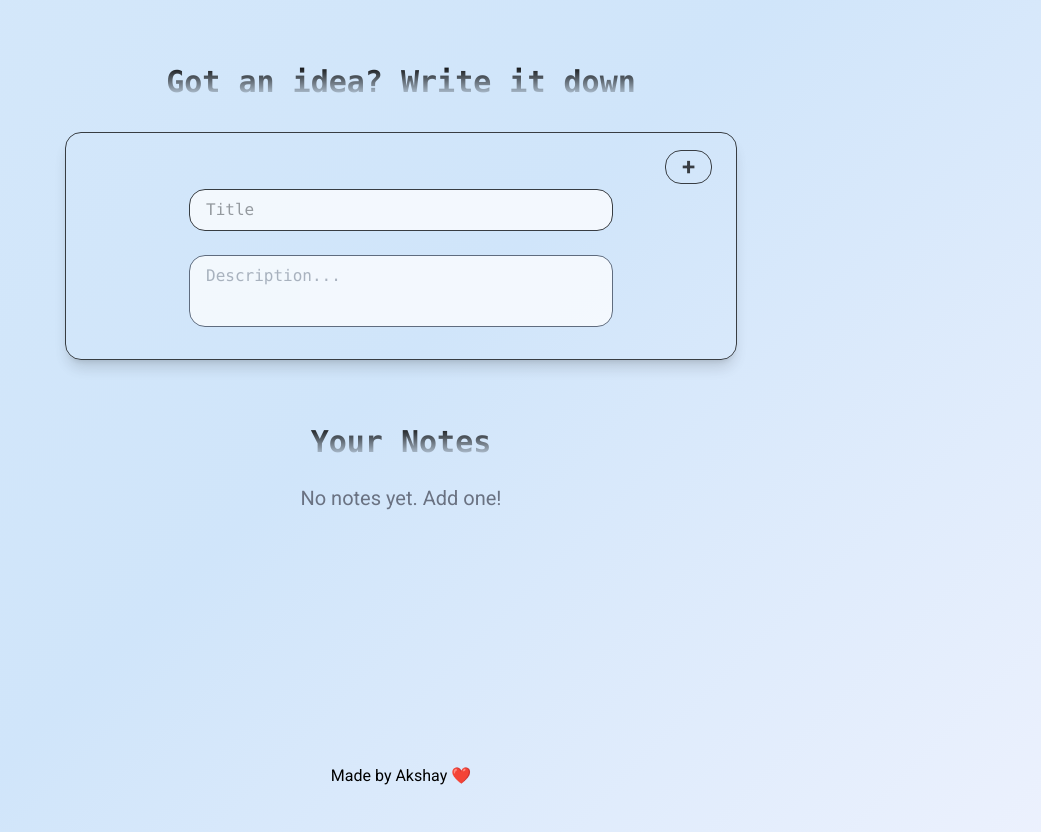
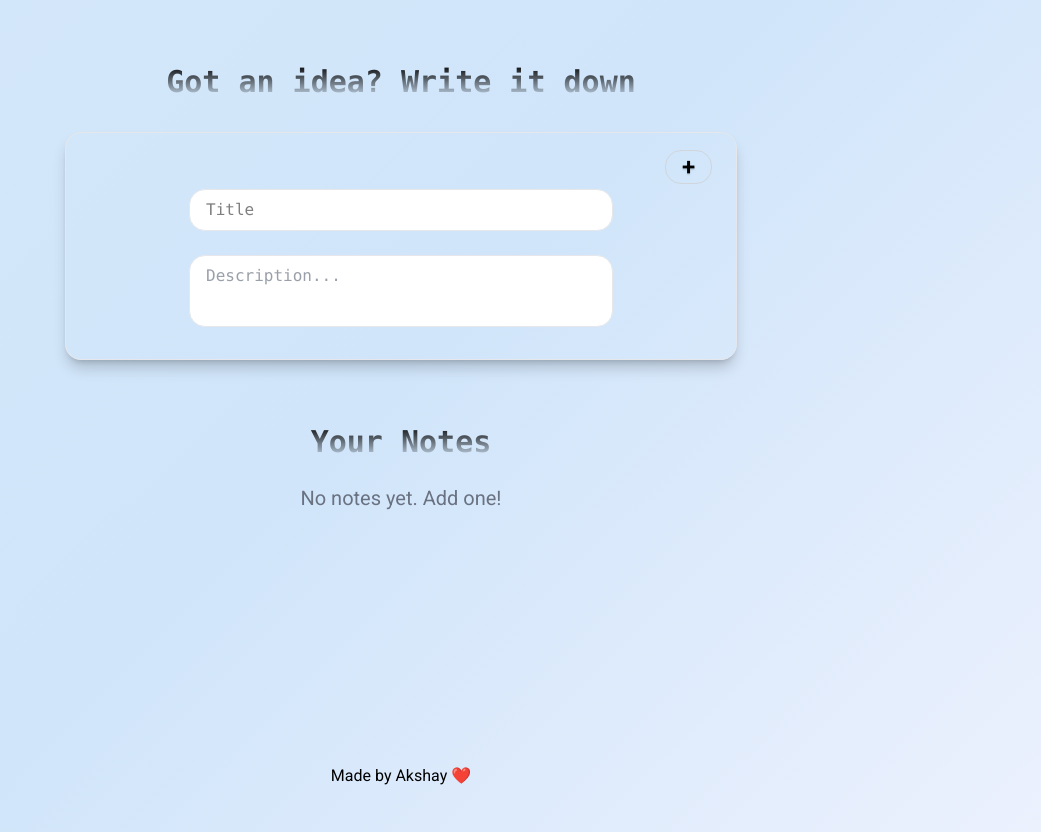
Before and after one commit to Akshay1799/Note-App, a React (Vite) app: page / in a window 1280 px wide. Shown: the whole page, without its empty margins (239-1280 px from the left). Built offline with nearby package versions, Linux system fonts and the light colour scheme; a web font is replaced by a local one.

Commit message:
added local storage, fixed timstamp issue, and little bit of styling

```diff
--- a/src/App.jsx
+++ b/src/App.jsx
@@ -1,27 +1,37 @@
 // App.jsx
-import { useState } from "react"
+import { useState, useEffect } from "react"
 import FormInput from "./components/FormInput"
 import Notes from "./components/Notes"
 import Footer from "./components/Footer";
 function App() {
 
-  const [notes, setNotes] = useState([]);
+  // const [notes, setNotes] = useState([]);
   const [editingNote, setEditingNote] = useState(null)
 
-  const handleDelete = (id)=>{
-      setNotes(notes.filter(note => note.id !== id))
-    }
+  const [notes, setNotes] = useState(() => {
+  const savedNotes = localStorage.getItem("notes");
+  return savedNotes ? JSON.parse(savedNotes) : [];
+});
 
-    const handleUpdate = (updatedNote)=>{
-      setNotes(notes.map((note)=>note.id === updatedNote.id?updatedNote:note));
-      setEditingNote(null);
-    }
+  const handleDelete = (id) => {
+    setNotes(notes.filter(note => note.id !== id))
+  }
+
+  useEffect(() => {
+    localStorage.setItem("notes", JSON.stringify(notes));
+  }, [notes]);
+
+
+  const handleUpdate = (updatedNote) => {
+    setNotes(notes.map((note) => note.id === updatedNote.id ? { ...note, ...updatedNote } : note));
+    setEditingNote(null);
+  }
 
   return (
     <div>
-      <FormInput setNotes={setNotes} editingNote={editingNote} onUpdate={handleUpdate}/>
-      <Notes notes={notes} onDelete={handleDelete} onEdit={setEditingNote}/>
-      <Footer/>
+      <FormInput setNotes={setNotes} editingNote={editingNote} onUpdate={handleUpdate} />
+      <Notes notes={notes} onDelete={handleDelete} onEdit={setEditingNote} />
+      <Footer />
     </div>
   )
 }
--- a/src/components/FormInput.jsx
+++ b/src/components/FormInput.jsx
@@ -1,76 +1,84 @@
-//FormInput.jsx
-import React, { useEffect } from 'react'
-import { useState } from 'react'
+import React, { useEffect, useState } from "react";
 
-const FormInput = ({setNotes,editingNote, onUpdate}) => {
-
-    const [title, setTitle] = useState('');
-    const [description, setDescription] = useState('');
+const FormInput = ({ setNotes, editingNote, onUpdate }) => {
+  const [title, setTitle] = useState("");
+  const [description, setDescription] = useState("");
 
   useEffect(() => {
-      if(editingNote){
+    if (editingNote) {
       setTitle(editingNote.title);
       setDescription(editingNote.description);
-      }else {
-            setTitle('');
-            setDescription('');
+    } else {
+      setTitle("");
+      setDescription("");
     }
+  }, [editingNote]);
 
-    }, [editingNote])
+  const handleAddOrUpdate = () => {
+    if (!title.trim() || !description.trim()) return;
 
-
-     const handleAddOrUpdate = ()=>{
-
-        if(!title.trim() || !description.trim()) return;
+    const nowIso = new Date().toISOString();
 
     if (editingNote) {
       const updateNote = {
         ...editingNote,
-                title:title.trim(),
+        title: title.trim(),
         description: description.trim(),
-                edited: new Date().toISOString()
+        updatedAt: nowIso, // updated time
       };
       onUpdate(updateNote);
     } else {
       const newNote = {
         id: Date.now(),
-                title:title.trim(),
-                description:description.trim(),
-                date: new Date().toISOString(),
-                time: new Date().toLocaleTimeString()
+        title: title.trim(),
+        description: description.trim(),
+        createdAt: nowIso,
+        updatedAt: nowIso, // same as created at
+      };
+      setNotes((prevNotes) => [...prevNotes, newNote]);
     }
 
-        setNotes((prevNotes)=>[...prevNotes, newNote]);
-
-    }
-        setTitle('');
-        setDescription('');
-    }
+    setTitle("");
+    setDescription("");
+  };
 
   return (
-        <div className='flex justify-center sticky flex-col items-center m-8 '>
-            <h2 className='font-mono text-black text-2xl  md:text-3xl font-bold mt-8 mask-b-from-fuchsia-500 mx-auto   '>Got an idea? Write it down</h2>
-            <div className='mx-auto animate-pulse relative flex justify-center items-center flex-col w-2xl  py-8 mt-8 my-8 border rounded-2xl shadow-lg/20 bg-blur  '>
-                <div className='group relative '>
-                    <button type='button' className='absolute left-66 top-[-15px] rounded-2xl px-4 mt-0 hover:cursor-pointer  hover:bg-blue-100 border font-semibold hover:duration-600 ease-out'
+    <div className="flex justify-center sticky flex-col items-center m-8">
+      <h2 className="font-mono text-black text-2xl md:text-3xl font-bold mt-8 mask-b-from-fuchsia-500 mx-auto">
+        Got an idea? Write it down
+      </h2>
+      <div className="mx-auto relative  flex justify-center items-center flex-col w-2xl py-8 mt-8 my-8 border border-gray-200 rounded-2xl shadow-lg/20 bg-blur">
+        <div className="group relative">
+          <button
+            type="button"
+            className="absolute left-66 top-[-15px] rounded-2xl px-4 mt-0 hover:cursor-pointer hover:bg-blue-100 border border-gray-300 font-semibold hover:duration-600 ease-out"
             onClick={handleAddOrUpdate}
-                    ><span className='text-2xl'>{editingNote ? "✎" : "+"}</span></button>
-                    <span className="absolute  left-51 bottom-3 translate-x-1/2   mb-2 w-max px-2 py-1 text-sm text-white bg-gray-700 rounded opacity-0 group-hover:opacity-100 transition">{editingNote ? "Update Note" : "Add a Note"}</span>
+          >
+            <span className="text-2xl text-shadow-sm">{editingNote ? "✎" : "+"}</span>
+          </button>
+          <span className="absolute left-51 bottom-3 translate-x-1/2 mb-2 w-max px-2 py-1 text-sm text-white bg-gray-700 rounded opacity-0 group-hover:opacity-100 transition">
+            {editingNote ? "Update Note" : "Add a Note"}
+          </span>
         </div>
         <div>
-                    <input type="text" placeholder='Title' className='border mx-2 py-2 px-4 mt-6 w-106 rounded-2xl bg-white font-mono'
+          <input
+            type="text"
+            placeholder="Title"
+            className="border border-gray-200 mx-2 py-2 px-4 mt-6 w-106 rounded-2xl bg-white font-mono"
             value={title}
-                     onChange={(e)=>setTitle(e.target.value)}
+            onChange={(e) => setTitle(e.target.value)}
             maxLength={50}
           />
         </div>
-                <textarea placeholder='Description...' className='mt-6 px-4 pt-2 max-h-44 min-h-18 w-106  border rounded-2xl bg-white text-wrap font-mono text-gray-700   resize-none'
+        <textarea
+          placeholder="Description..."
+          className="mt-6 px-4 pt-2 max-h-44 min-h-18 w-106 border border-gray-200 rounded-2xl bg-white text-wrap font-mono text-gray-700 resize-none"
           value={description}
-                onChange={(e)=>setDescription(e.target.value)}
+          onChange={(e) => setDescription(e.target.value)}
         ></textarea>
       </div>
     </div>
-    )
-}
+  );
+};
 
-export default FormInput
+export default FormInput;
--- a/src/components/Notes.jsx
+++ b/src/components/Notes.jsx
@@ -1,8 +1,6 @@
-//Notes
 import { FaPen, FaTrash } from "react-icons/fa";
 
 const Notes = ({ notes, onDelete, onEdit }) => {
-
   return (
     <div className="m-6">
       <h2 className="flex justify-center items-center text-3xl font-mono font-bold my-6 mask-b-from-fuchsia-500">
@@ -14,19 +12,29 @@ const Notes = ({ notes, onDelete, onEdit }) => {
           <p className="text-gray-500 text-xl">No notes yet. Add one!</p>
         )}
 
-        {notes.map((note) => (
+        {notes.map((note) => {
+          const created = note.createdAt ?? note.date;
+          const updated = note.updatedAt ?? created;
+          const wasEdited = created && updated && updated !== created;
+
+          const formatDate = (iso) => {
+            const d = new Date(iso);
+            return isNaN(d) ? "—" : d.toLocaleString();
+          };
+
+          return (
             <div
               key={note.id}
-            className="flex flex-col flex-grow w-78 px-4 py-2 mb-4 shadow-md border rounded-2xl bg-[url(/src/assets/light_grey_dots_background.jpg)] bg-cover bg-center bg-no-repeat backdrop-blur-2xl"
+              className="flex flex-col w-78 px-4 py-2 mb-4 shadow-md border border-gray-200 rounded-2xl  oklch(96.7% 0.003 264.542)"
             >
               {/* Action buttons row */}
               <div className="flex justify-end gap-3 ml-6 mt-4">
                 {/* Edit button */}
-              <div className="relative group text-sm"
-              onClick={()=>onEdit(note)}
+                <div
+                  className="relative group text-sm"
+                  onClick={() => onEdit(note)}
                 >
                   <FaPen className="cursor-pointer hover:text-blue-500 transition" />
-
                   <span
                     className="absolute bottom-full left-1/2 -translate-x-1/2 mb-2
                                w-max px-2 py-1 text-sm text-white bg-gray-700 rounded
@@ -40,8 +48,10 @@ const Notes = ({ notes, onDelete, onEdit }) => {
                 </div>
 
                 {/* Delete button */}
-              <div className="relative group text-sm"
-              onClick={()=>onDelete(note.id)}>
+                <div
+                  className="relative group text-sm"
+                  onClick={() => onDelete(note.id)}
+                >
                   <FaTrash className="cursor-pointer hover:text-red-500 transition" />
                   <span
                     className="absolute bottom-full left-1/2 -translate-x-1/2 mb-2
@@ -58,7 +68,10 @@ const Notes = ({ notes, onDelete, onEdit }) => {
 
               {/* Note content */}
               <div className="mt-[-22px] pr-6">
-              <h4 className="font-mono font-extrabold text-2xl mb-2 break-words mr-8 ">{note.title}</h4>
+                <h4 className="font-mono font-extrabold text-2xl mb-2 break-words mr-8">
+                  {note.title}
+                </h4>
+                <hr className="w-56" />
                 <p className="font-mono font-medium text-gray-700 pr-2 break-words line-clamp-3 mt-6">
                   {note.description}
                 </p>
@@ -66,10 +79,15 @@ const Notes = ({ notes, onDelete, onEdit }) => {
 
               {/* Timestamp */}
               <div className="mt-6 text-xs text-gray-500">
-              <time className="font-mono">{new Date(note.date).toLocaleString()}</time>
+                {wasEdited ? (
+                  <p>Last updated: {formatDate(updated)}</p>
+                ) : (
+                  <p>Created: {formatDate(created)}</p>
+                )}
               </div>
             </div>
-        ))}
+          );
+        })}
       </div>
     </div>
   );
```
Lines whose indentation alone changed are shown as unchanged.
